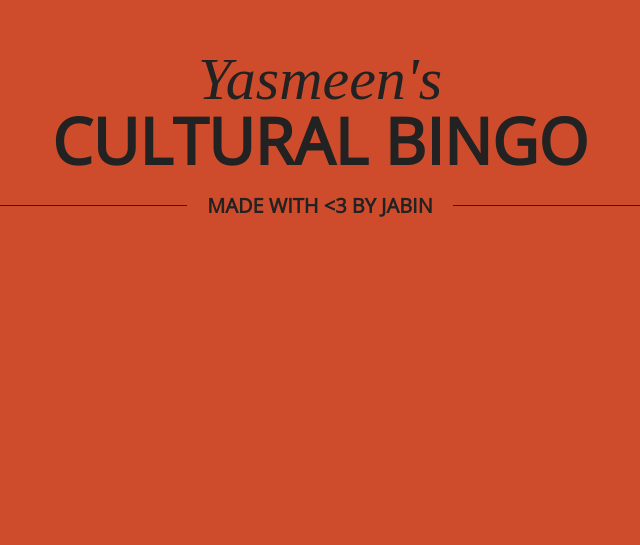
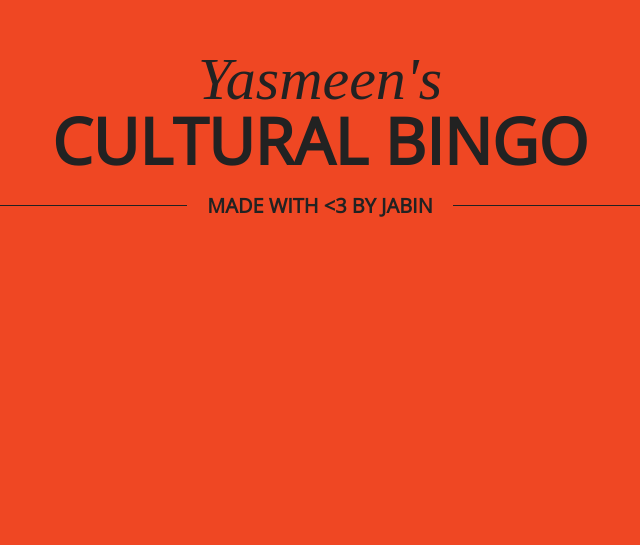
Before and after one commit to notsentient/notsentient.github.io, a plain HTML site: page cultural-bingo/index.html in a window 1280 px wide. Shown: the part 253-798 px from the top of the page, without its empty margins (320-960 px from the left). Drawn offline with nearby package versions, Linux system fonts and the light colour scheme; a web font is replaced by a local one.

Commit message:
- revert intro background colour

```diff
--- a/cultural-bingo/style.css
+++ b/cultural-bingo/style.css
@@ -36,7 +36,7 @@
 }
 
 .bingo#intro {
-	background: #ce4c2c;
+	background: #ef4723;
 	padding: 0;
 }
 
@@ -69,7 +69,7 @@
 	text-transform: uppercase;
 }
 .bingo#intro h2 span {
-	background: #ce4c2c;
+	background: #ef4723;
 	padding: 0 20px;
 	position: relative;
 	top: -10px;
```
